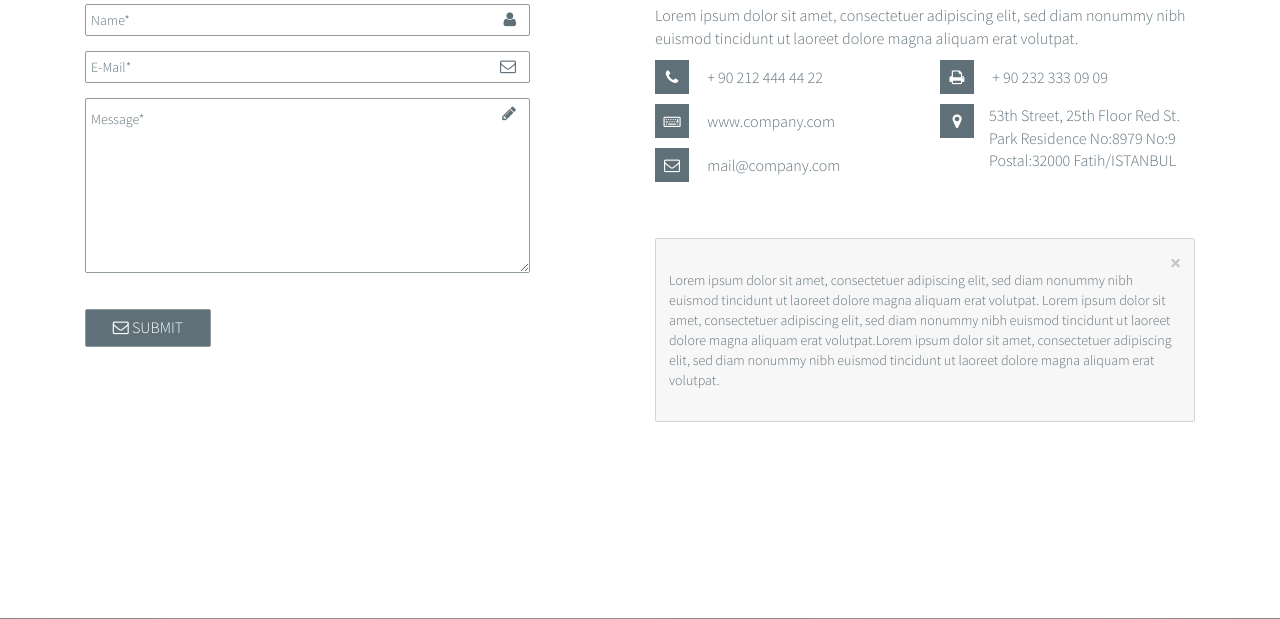
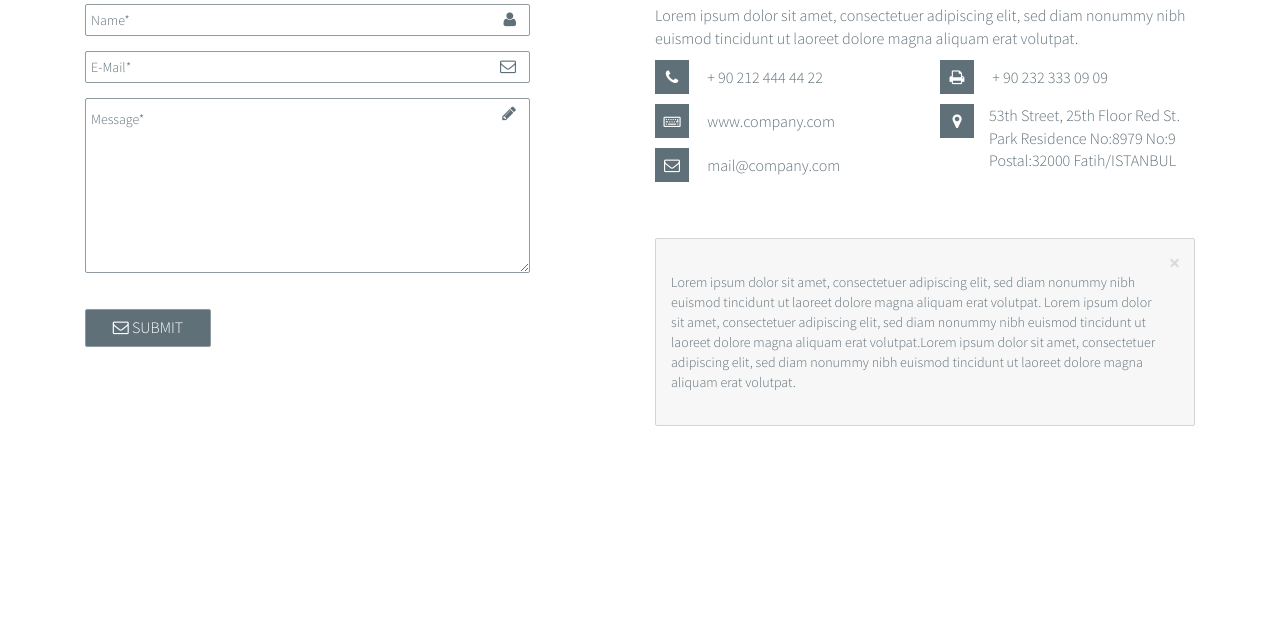
Before and after one commit to themeforest/html-reactive, a PHP site: page /page-contact_us.php in a window 1280 px wide. Shown: the part 968-1587 px from the top of the page. Run offline with PHP 8.4, Linux system fonts and the light colour scheme; some libraries are stand-ins or nearby versions.

Commit message:
edit alert on contact pages

```diff
--- a/page-contact_us.php
+++ b/page-contact_us.php
@@ -137,15 +137,14 @@
     width: 270px;
 }
 
-.contact-alert {
+.alert-theme {
     background: #f7f7f7;
     border-radius: 2px;
     border: 1px solid #d4d4d4;
-    padding: 13px;
     margin-top: 40px;
 }
 
-.contact-alert p {
+.alert-theme p {
     color: #607079;
     font-size: 14px;
     font-weight: 300;
@@ -246,8 +245,8 @@
 
             <div class="row">
                 <div class="col-md-12">
-                    <div class="contact-alert">
-                        <button type="button" class="close">&times;</button>
+                    <div class="alert alert-theme alert-dismissable">
+                        <button type="button" class="close" data-dismiss="alert" aria-hidden="true">&times;</button>
                         <p>Lorem ipsum dolor sit amet, consectetuer adipiscing elit, sed diam nonummy nibh euismod tincidunt ut laoreet dolore magna aliquam erat volutpat. Lorem ipsum dolor sit amet, consectetuer adipiscing elit, sed diam nonummy nibh euismod tincidunt ut laoreet dolore magna aliquam erat volutpat.Lorem ipsum dolor sit amet, consectetuer adipiscing elit, sed diam nonummy nibh euismod tincidunt ut laoreet dolore magna aliquam erat volutpat.</p>
                     </div>
                 </div>
```
Also changed, not shown: page-contact_us_left-sidebar.php (+4 -5 lines).
